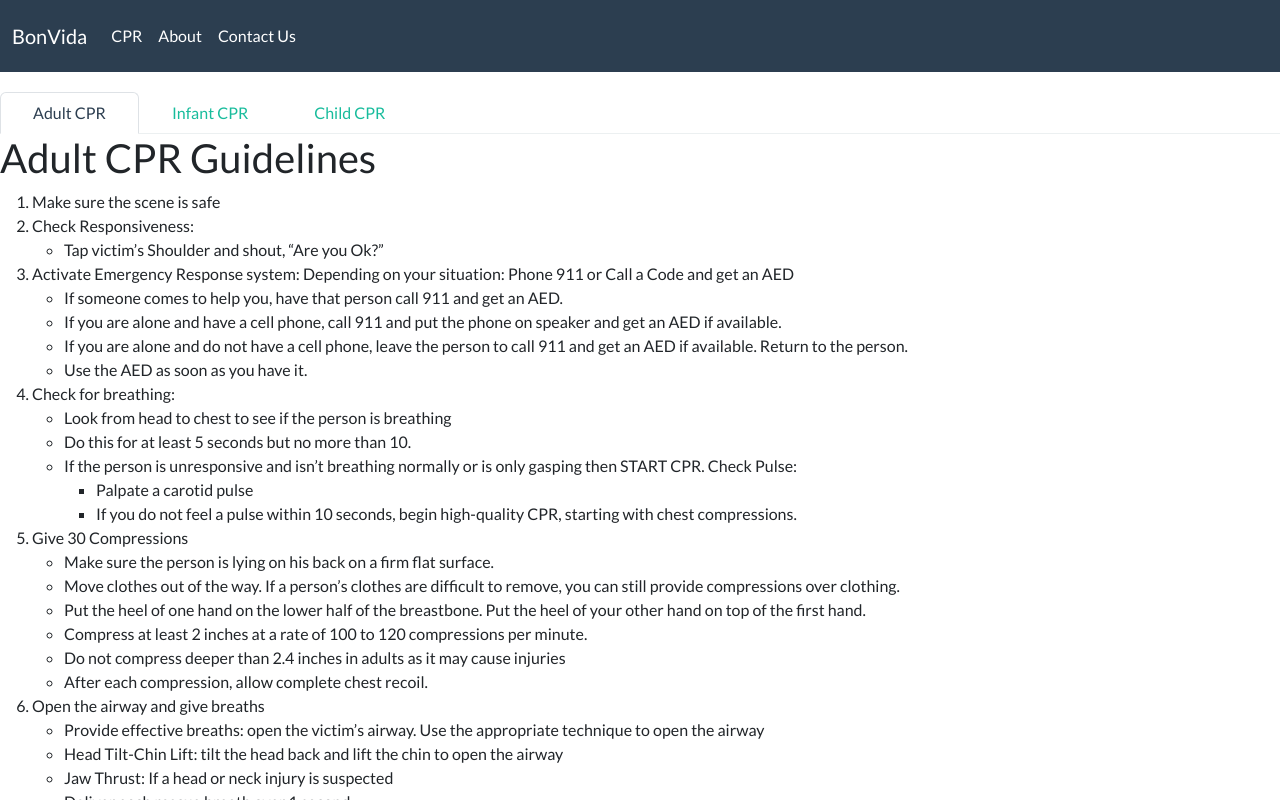
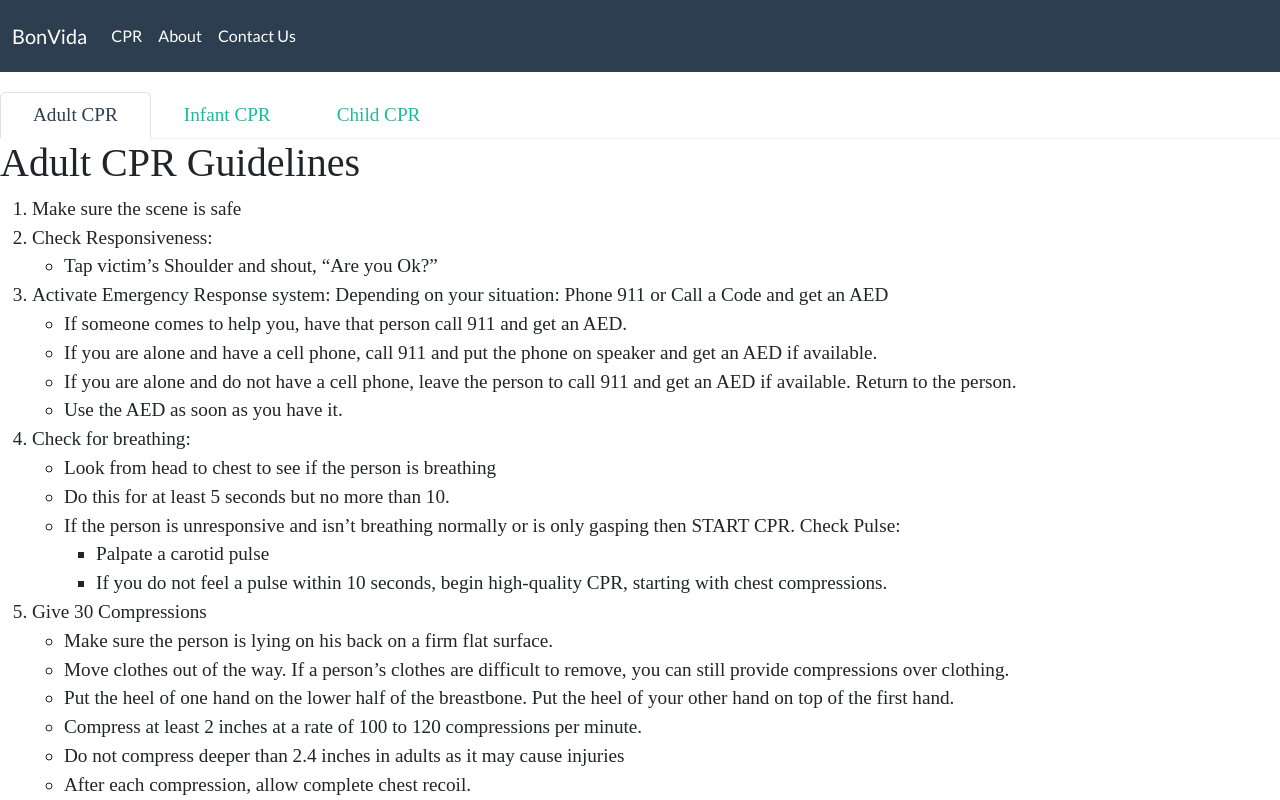
Before and after one commit to SU-CS-321-Fall-2023/Bon-Vida, a React (Create React App) app in the folder frontend/: page /Cpr in a window 1280 px wide. Both pictures are taken after a click on the button "I acknowledge". Shown: the top 800 px of the page. Built offline with nearby package versions, Linux system fonts and the light colour scheme.

Commit message:
css for cpr

```diff
--- a/frontend/src/App.css
+++ b/frontend/src/App.css
@@ -26,3 +26,9 @@
   line-height: 1.5;
   font-size: large;
 }
+
+.cpr{
+  font-family: 'Times New Roman', Times, serif;
+  line-height: 1.5;
+  font-size: larger;
+}
--- a/frontend/src/components/cprNav.jsx
+++ b/frontend/src/components/cprNav.jsx
@@ -8,6 +8,7 @@ const CprNav = () => {
     };
 
     return (
+        <div className='cpr'>
         <div>
             <ul className="nav nav-tabs" role="tablist">
                 <li className="nav-item" role="presentation">
@@ -42,7 +43,7 @@ const CprNav = () => {
     <div className={`tab-pane fade ${activeTab === 'adult-cpr' ? 'show active' : ''}`} id="adult-cpr" role="tabpanel">
         <h2>Adult CPR Guidelines</h2>
         <ol>
-            <li>Make sure the scene is safe</li>
+            <li >Make sure the scene is safe</li>
             <li>Check Responsiveness:
                 <ul>
                     <li>Tap victim’s Shoulder and shout, “Are you Ok?”</li>
@@ -235,6 +236,7 @@ const CprNav = () => {
 
             </div>
         </div>
+        </div>
     );
 };
 
```
